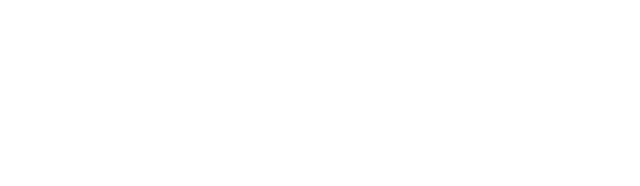
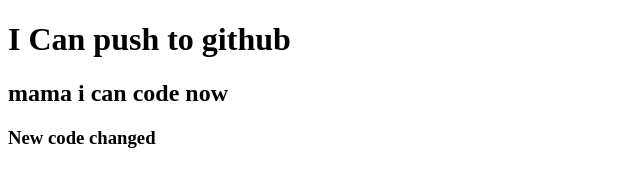
Before and after one commit to SakhaowatHossain1899/My-First-Repo, a plain HTML site: page index.html in a window 1280 px wide. Shown: the whole page, without its empty margins (0-640 px from the left). Drawn offline with Linux system fonts and the light colour scheme.

Commit message:
added header

```diff
--- a/index.html
+++ b/index.html
@@ -7,6 +7,8 @@
     <title>My First Github Repo</title>
 </head>
 <body>
-
+    <h1>I Can push to github</h1>
+    <h2>mama i can code now</h2>
+    <h3>New code changed</h3>
 </body>
 </html>
```
